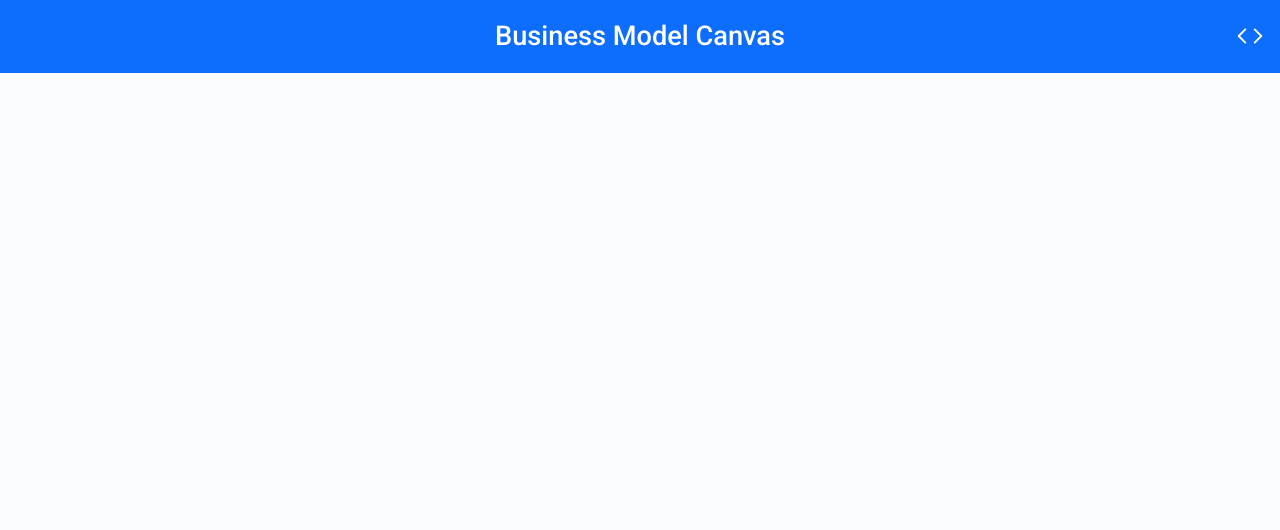
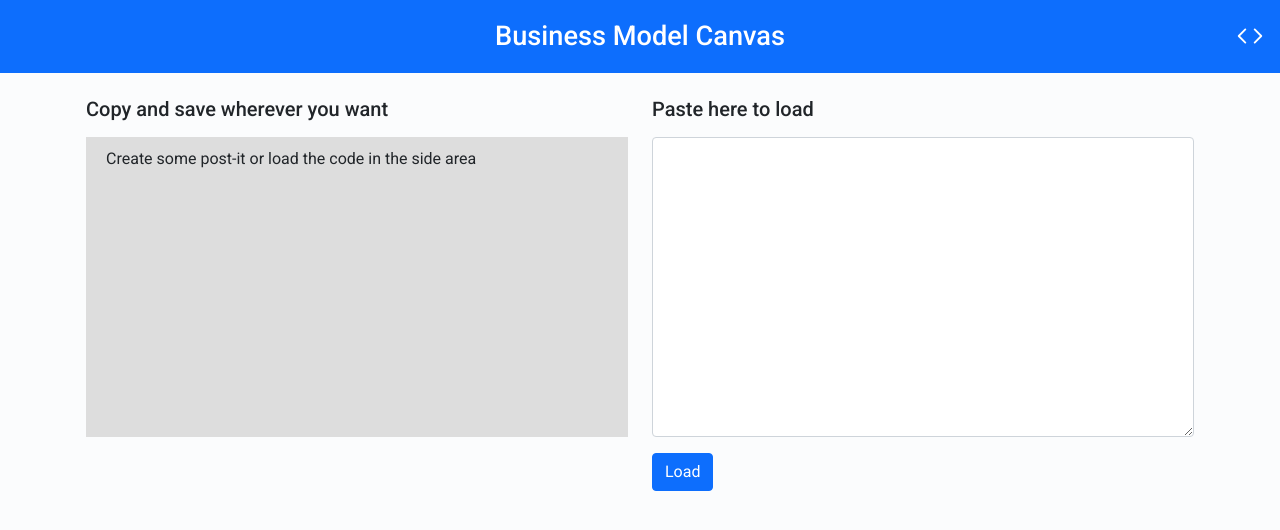
Before and after one commit to devjonasguedes/bmcanvas-vue, a Vue app: page /code in a window 1280 px wide. Shown: the top 530 px of the page. Built offline with nearby package versions, Linux system fonts and the light colour scheme.

Commit message:
Code page

```diff
--- a/public/index.html
+++ b/public/index.html
@@ -5,7 +5,8 @@
     <meta http-equiv="X-UA-Compatible" content="IE=edge">
     <meta name="viewport" content="width=device-width,initial-scale=1.0">
     <link rel="icon" href="<%= BASE_URL %>favicon.ico">
-    <title><%= htmlWebpackPlugin.options.title %></title>
+    <title>Business Model Canvas - Beta</title>
+    <!-- <title><%= htmlWebpackPlugin.options.title %></title> -->
 
     <link href="https://fonts.googleapis.com/css2?family=Roboto:wght@100;300;400;500;700;900&display=swap" rel="stylesheet">
 
--- a/src/router/index.js
+++ b/src/router/index.js
@@ -1,6 +1,7 @@
 import Vue from 'vue'
 import VueRouter from 'vue-router'
 import Canvas from '../views/Canvas.vue'
+import Code from '../views/Code.vue'
 
 Vue.use(VueRouter)
 
@@ -9,6 +10,11 @@ Vue.use(VueRouter)
     path: '/',
     name: 'Canvas',
     component: Canvas
+  },
+  {
+    path: '/code',
+    name: 'Code',
+    component: Code
   },
   // {
   //   path: '/about',
--- a/src/store/index.js
+++ b/src/store/index.js
@@ -117,7 +117,7 @@ export default new Vuex.Store({
     loadLocalCanvas({ state }, payload) {
 
       payload.forEach((element, index) => {
-        state.canvas[index].cards.push(...element.cards);
+        state.canvas[index].cards = [...element.cards];
       });
 
     },
--- a/src/views/Canvas.vue
+++ b/src/views/Canvas.vue
@@ -1,5 +1,5 @@
 <template>
-  <div class="canvas mt-4 mb-4">
+  <div class="canvas mt-4">
     <div class="container">
 
       <div class="canvas-board">
@@ -9,6 +9,8 @@
           </draggable>
         </Column>
       </div>
+
+      <footer>Created by: <a href="https://github.com/jgcardoso">Jonas Guedes</a></footer>
 
     </div>
   </div>
@@ -87,4 +89,11 @@ export default {
   ;
 }
 
+footer {
+  padding: 15px;
+  text-align: center;
+  font-size: .8rem;
+  opacity: .6;
+}
+
 </style>
--- /dev/null
+++ b/src/views/Code.vue
@@ -0,0 +1,64 @@
+<template>
+  <div class="code">
+
+    <div class="container mt-4 mb-4">
+      <div class="row">
+        <div class="col-md-6">
+          <h5 class="mb-3">Copy and save wherever you want</h5>
+          <div class="code-canvas">
+            <span v-if="data">{{data}}</span>
+            <span v-else>Create some post-it or load the code in the side area</span>
+          </div>
+        </div>
+        <div class="col-md-6">
+          <h5 class="mb-3">Paste here to load</h5>
+          <form @submit.prevent="sendCanvas">
+            <textarea name="" class="form-control mb-3" id="" rows="10" v-model="canvas"></textarea>
+            <button class="btn btn-primary" type="submit">Load</button>
+          </form>
+        </div>
+      </div>
+    </div>
+
+  </div>
+</template>
+
+<script>
+// @ is an alias to /src
+
+export default {
+  name: 'Code',
+  components: {},
+  data() {
+    return {
+      canvas: '',
+      data: localStorage.getItem('canvas')
+    }
+  },
+  mounted() {},
+  methods: {
+    sendCanvas() {
+      localStorage.setItem('canvas', this.canvas);
+      this.$router.push('/')
+    }
+  }
+}
+</script>
+
+
+<!-- Add "scoped" attribute to limit CSS to this component only -->
+<style scoped lang="scss">
+
+
+.code-canvas {
+  background: #ddd;
+  padding: 10px 20px;
+  height: 300px;
+  overflow: auto;
+}
+
+textarea {
+  height: 300px;
+}
+
+</style>
```
